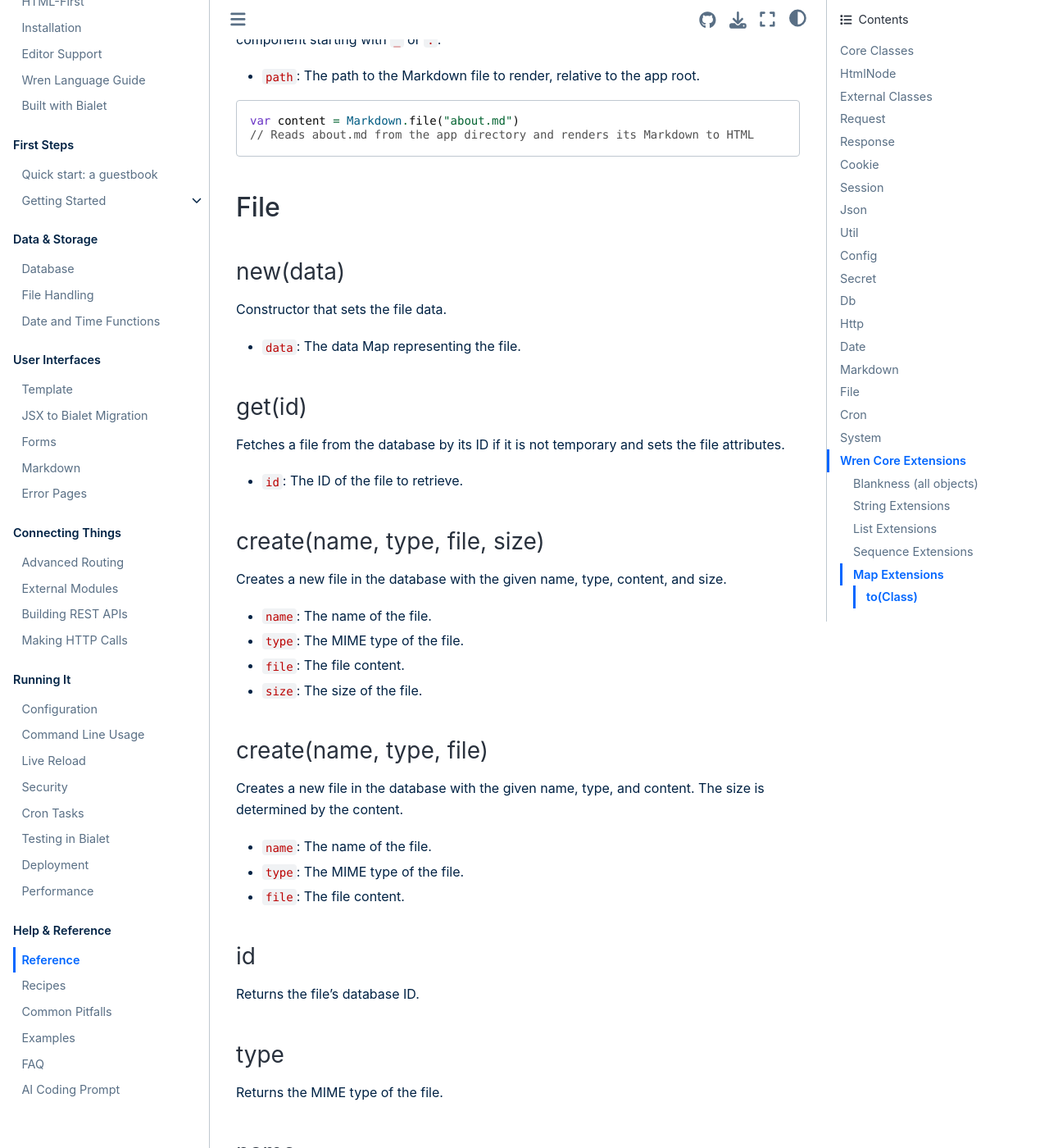
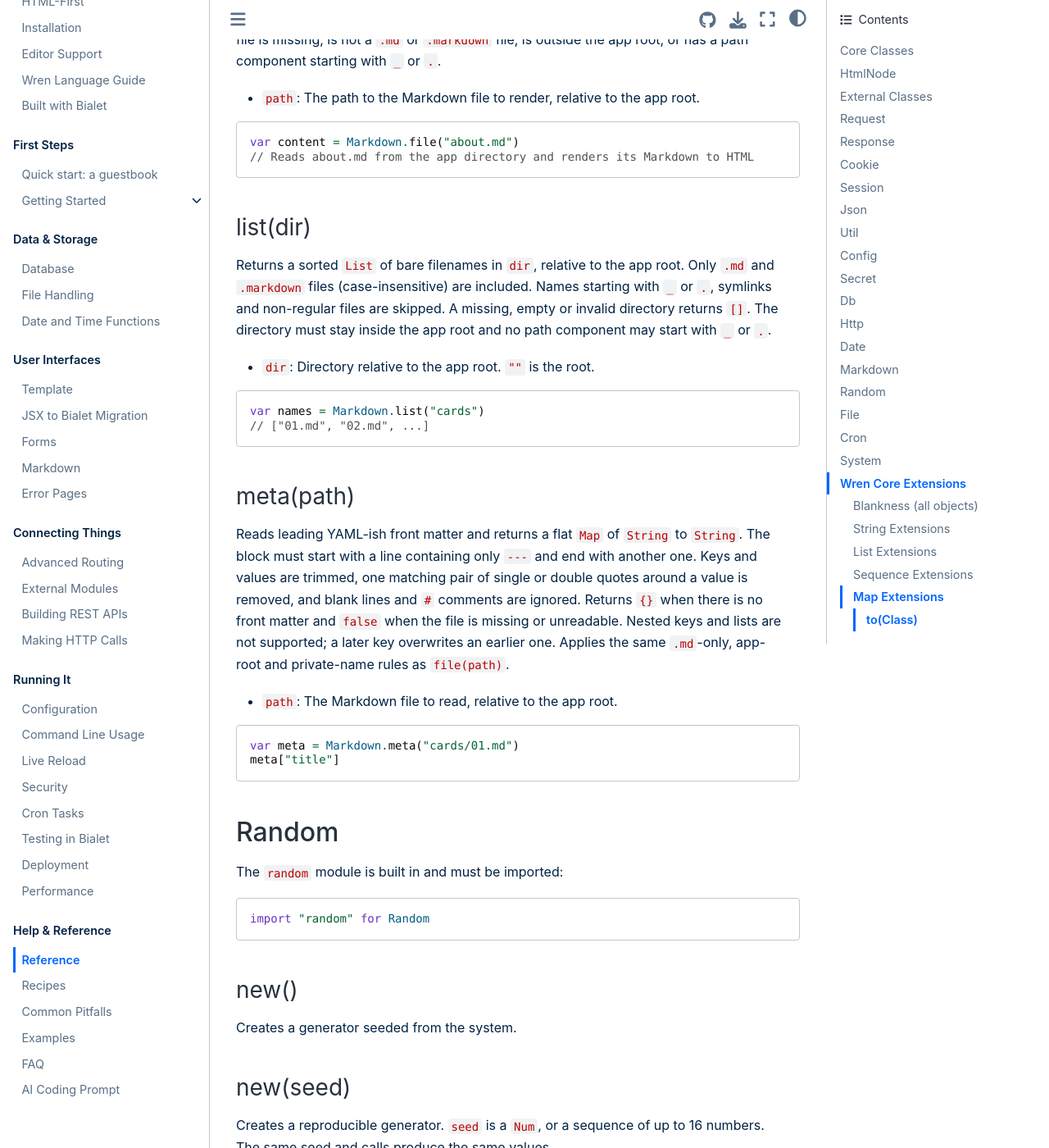
Before and after one commit to bialet/bialet, a Sphinx documentation site: the page built from docs/reference.md, in a window 1280 px wide and 1400 px high, scrolled down 35123 px. Shown: the whole window at 82% size. Built offline with Sphinx 7.4.7 and the Sphinx Book theme 1.1.4, drawn with Linux system fonts in a browser that asks for light colours; the version number could not be read and is left out; some of the changed text lies outside the part shown.

Commit message:
feat(markdown): add Markdown.list and Markdown.meta
list(dir) returns the sorted bare names of public .md/.markdown files in a directory, skipping private names, symlinks and non-regular files. meta(file) reads leading flat YAML-ish front matter as a String map, or {} without it and false for a missing file. Both reuse Markdown.file's .md-only, app-root and private-name checks.

````diff
--- a/docs/reference.md
+++ b/docs/reference.md
@@ -17,7 +17,7 @@ The following classes are available by default in all Bialet applications withou
 - **Http** - Perform HTTP requests
 - **Date** - Date and time operations
 - **File** - File operations
-- **Markdown** - Render Markdown content to HTML
+- **Markdown** - Render Markdown content to HTML, list Markdown files and read front matter
 - **System** - Logging and output utilities
 - **HtmlNode** - A string of already-safe HTML that `{{ }}` leaves unescaped
 
@@ -1325,6 +1325,102 @@ var content = Markdown.file("about.md")
 // Reads about.md from the app directory and renders its Markdown to HTML
 ```
 
+### list(dir)
+
+Returns a sorted `List` of bare filenames in `dir`, relative to the app root.
+Only `.md` and `.markdown` files (case-insensitive) are included. Names starting
+with `_` or `.`, symlinks and non-regular files are skipped. A missing, empty or
+invalid directory returns `[]`. The directory must stay inside the app root and
+no path component may start with `_` or `.`.
+
+- `dir`: Directory relative to the app root. `""` is the root.
+
+```wren
+var names = Markdown.list("cards")
+// ["01.md", "02.md", ...]
+```
+
+### meta(path)
+
+Reads leading YAML-ish front matter and returns a flat `Map` of `String` to
+`String`. The block must start with a line containing only `---` and end with
+another one. Keys and values are trimmed, one matching pair of single or double
+quotes around a value is removed, and blank lines and `#` comments are ignored.
+Returns `{}` when there is no front matter and `false` when the file is missing
+or unreadable. Nested keys and lists are not supported; a later key overwrites
+an earlier one. Applies the same `.md`-only, app-root and private-name rules as
+`file(path)`.
+
+- `path`: The Markdown file to read, relative to the app root.
+
+```wren
+var meta = Markdown.meta("cards/01.md")
+meta["title"]
+```
+
+## Random
+
+The `random` module is built in and must be imported:
+
+```wren
+import "random" for Random
+```
+
+### new()
+
+Creates a generator seeded from the system.
+
+### new(seed)
+
+Creates a reproducible generator. `seed` is a `Num`, or a sequence of up to 16
+numbers. The same seed and calls produce the same values.
+
+### float()
+
+Returns a number in `[0, 1)`.
+
+### float(end)
+
+Returns a number in `[0, end)`.
+
+### float(start, end)
+
+Returns a number in `[start, end)`.
+
+### int()
+
+Returns a non-negative whole number.
+
+### int(end)
+
+Returns a whole number in `[0, end)`.
+
+### int(start, end)
+
+Returns a whole number in `[start, end)`.
+
+### sample(list)
+
+Returns one random element. Aborts on an empty list.
+
+### sample(list, count)
+
+Returns `count` distinct random elements. Aborts when `count` is larger than the
+list.
+
+### shuffle(list)
+
+Shuffles `list` in place. Returns `null`.
+
+```wren
+import "random" for Random
+
+var rng = Random.new(42)
+var dice = rng.int(1, 7)        // 1 to 6
+var hand = rng.sample(deck, 5)
+rng.shuffle(deck)
+```
+
 ## File
 
 ### new(data)
--- a/src/bialet.wren.inc
+++ b/src/bialet.wren.inc
@@ -1710,4 +1710,6 @@ static const char* bialetModuleSource =
 "    var content = file_(name)\n"
 "    return content is String ? content.raw : content\n"
 "  }\n"
+"  static list(dir) { list_(dir) }\n"
+"  static meta(name) { meta_(name) }\n"
 "}\n";
````
Also changed, not shown: docs/markdown.md (+61 -6 lines), 10 other files.
